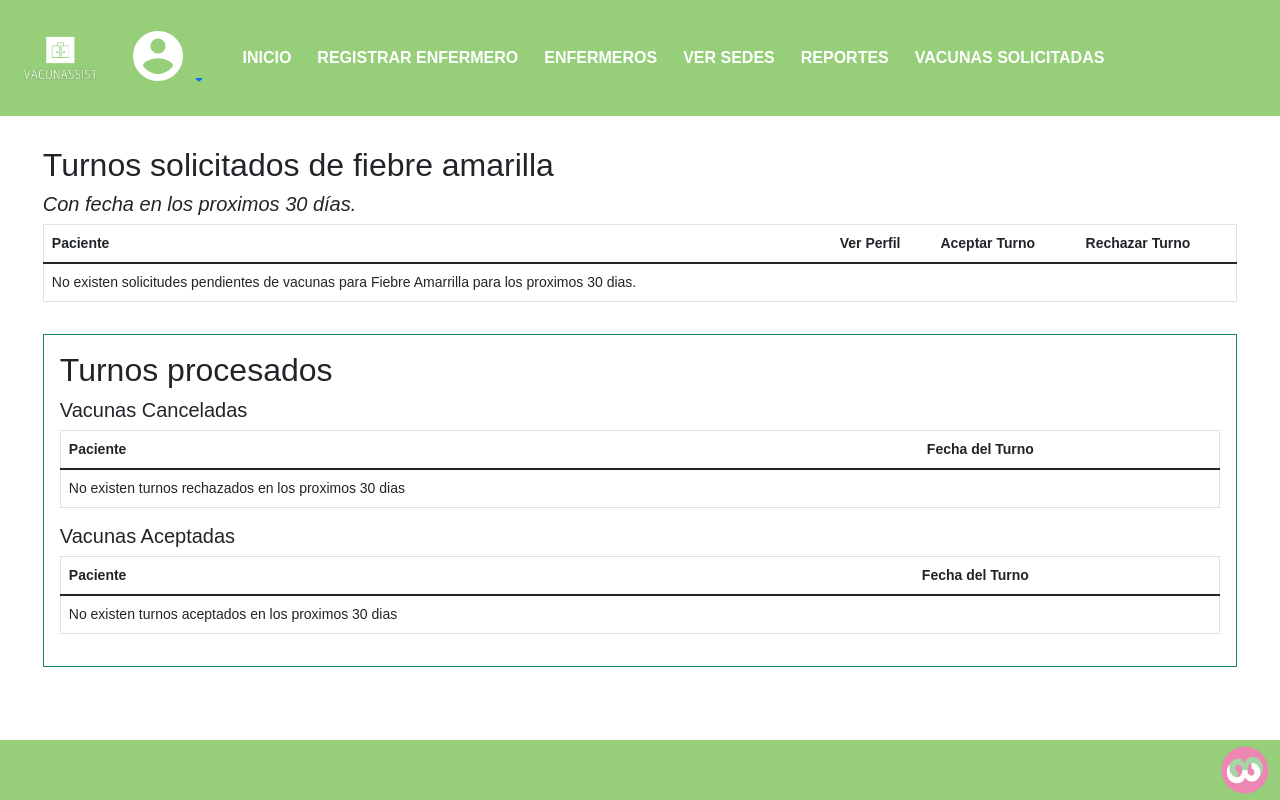
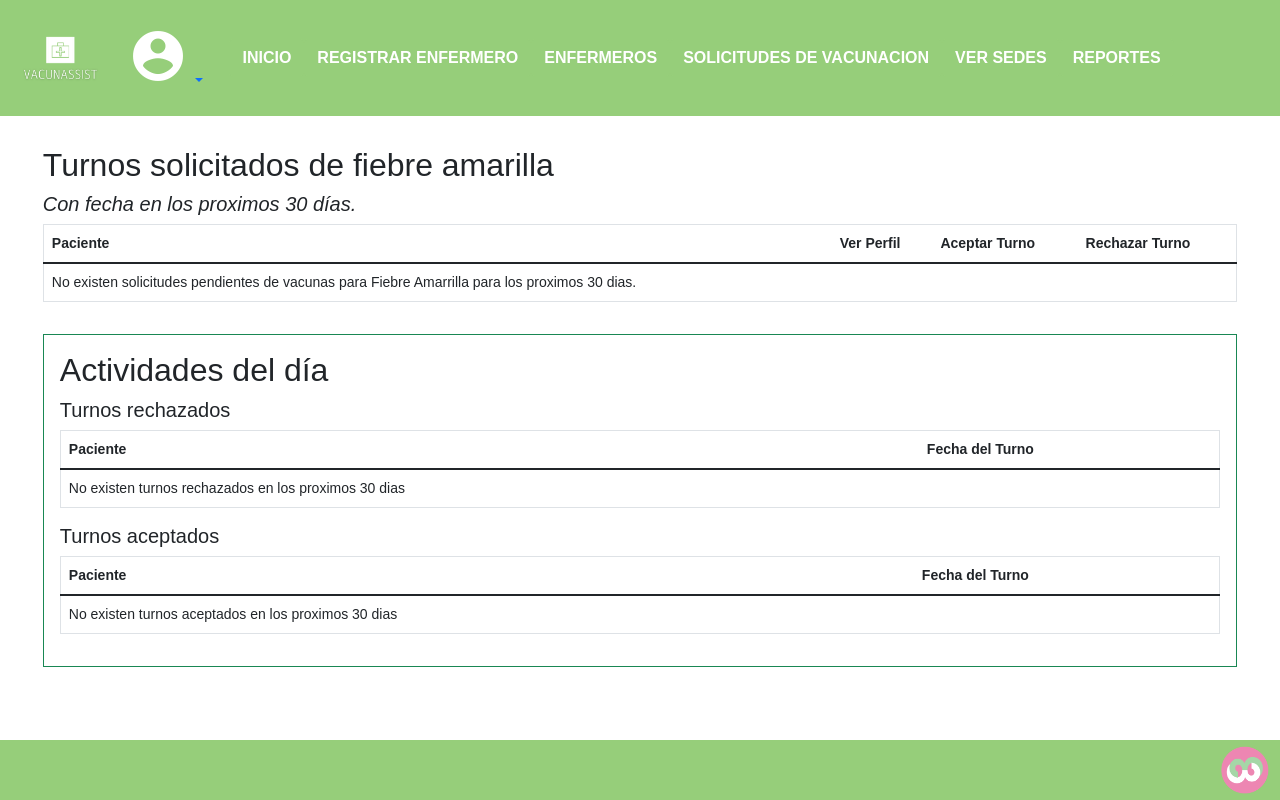
Before and after one commit to jgames95/ing2-grupo33, a Flask app: page /vacunas in a window 1280 px wide. Run offline with Flask 2, Linux system fonts and the light colour scheme; the visitor is signed in with stand-in values (Sample User, id 1); data comes from the database, SQL or seed files in the repository; data that the repository does not hold is empty; some libraries are stand-ins or nearby versions.

Commit message:
retoques de nombres de botones

```diff
--- a/app/models/appointment.py
+++ b/app/models/appointment.py
@@ -1,18 +1,18 @@
-from datetime import date, timedelta
-import datetime
-from xmlrpc.client import DateTime
-from sqlalchemy import Column, Integer, Date, String, desc, func
 from app.db import db
 from sqlalchemy.orm import relationship
+from sqlalchemy import Column, Integer, Date, String
 from sqlalchemy.sql.schema import ForeignKey
+
 from app.models.vaccine import Vaccine
 from app.models.state import State
 from app.models.location import Location
-from datetime import date
-from flask import flash
+
+from datetime import date, timedelta
+import datetime
 
 from fpdf import FPDF
 import os
+
 import smtplib
 from email.mime.multipart import MIMEMultipart
 from email.mime.text import MIMEText
@@ -143,13 +143,12 @@ class Appointment(db.Model):
     def appointments_from_location_today(cls, location_id):
         appoint_list = Appointment.query.filter_by(
             location_id=location_id, state_id=2, date=date.today()).all()
-        #appoint_list = Appointment.query.filter_by(location_id=location_id, state_id=2).all()
         return appoint_list
 
     @classmethod
     def appointments_from_location(cls, location_id):
-        appoint_list = Appointment.query.filter_by(
-            location_id=location_id, state_id=2).all()
+        appoint_list = Appointment.query.filter(
+            cls.location_id==location_id, cls.state_id==2).order_by(cls.date).all()
         return appoint_list
 
     @classmethod
--- a/app/templates/appointment/admin_list.html
+++ b/app/templates/appointment/admin_list.html
@@ -87,8 +87,8 @@
         </table>
     </div>
     <div class="p-3 my-3 border border-success">
-        <h2>Turnos procesados</h2>
-            <h5>Vacunas Canceladas</h5>
+        <h2>Actividades del día</h2>
+            <h5>Turnos rechazados</h5>
             <div class="table-responsive table-bordered">
                 <table class="table">
                     <thead>
@@ -118,7 +118,7 @@
                     </tbody>
                 </table>
             </div>
-        <h5>Vacunas Aceptadas</h5>
+        <h5>Turnos aceptados</h5>
         <div class="table-responsive table-bordered">
             <table class="table">
                 <thead>
--- a/app/templates/layout.html
+++ b/app/templates/layout.html
@@ -58,13 +58,13 @@
               <button type="button" class="btn btn-success change_color"><a class="change_color_font" href="{{ url_for('nurses_list') }}" style="text-decoration:none" >ENFERMEROS</a></button>
             </li>
             <li class="nav-item">
+              <button type="button" class="btn btn-success change_color"><a class="change_color_font" href="{{ url_for('requested_vaccine') }}" style="text-decoration:none" >SOLICITUDES DE VACUNACION</a></button>
+            </li>
+            <li class="nav-item">
               <button type="button" class="btn btn-success change_color"><a class="change_color_font" href="{{ url_for('location_list') }}" style="text-decoration:none" >VER SEDES</a></button>
             </li>
             <li class="nav-item">
               <button type="button" class="btn btn-success change_color"><a class="change_color_font" href="{{ url_for('reports') }}" style="text-decoration:none" >REPORTES</a></button>
-            </li>
-            <li class="nav-item">
-              <button type="button" class="btn btn-success change_color"><a class="change_color_font" href="{{ url_for('requested_vaccine') }}" style="text-decoration:none" >VACUNAS SOLICITADAS</a></button>
             </li>
             {% endif %}
 
```
